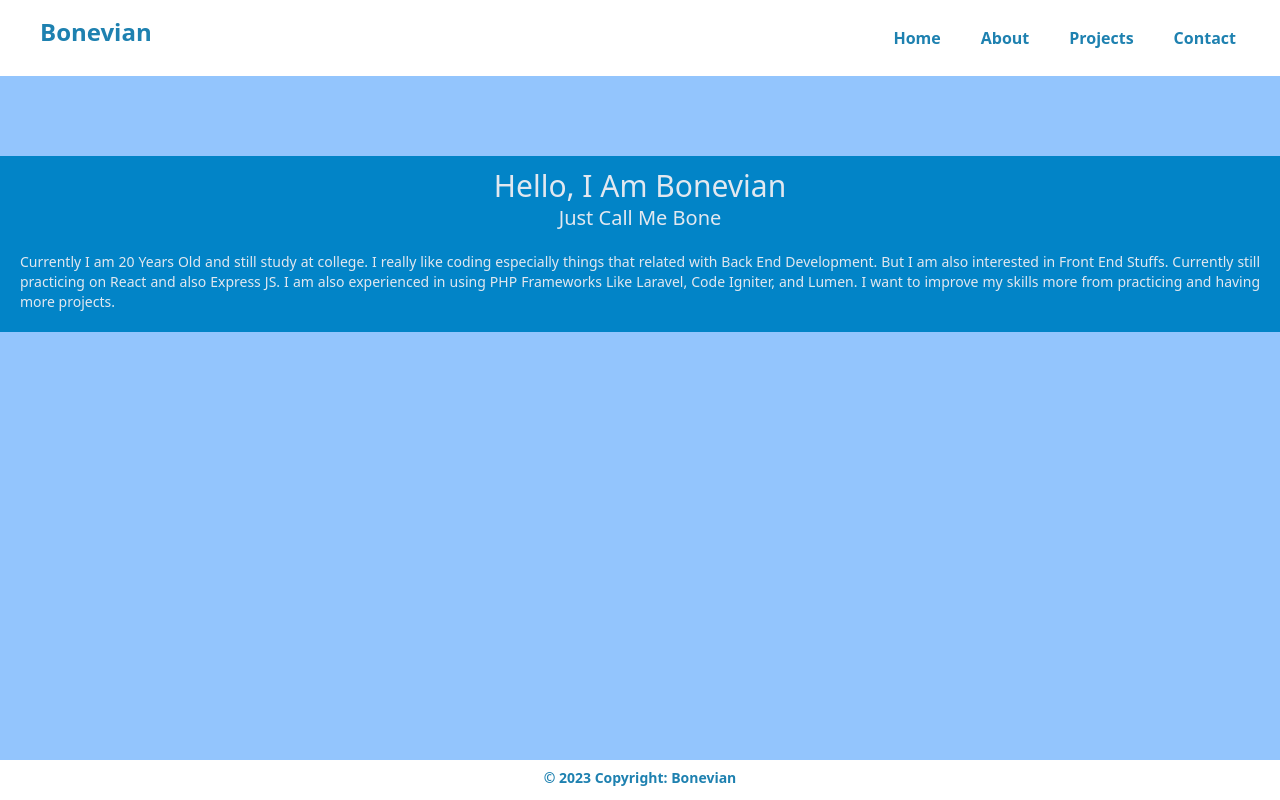
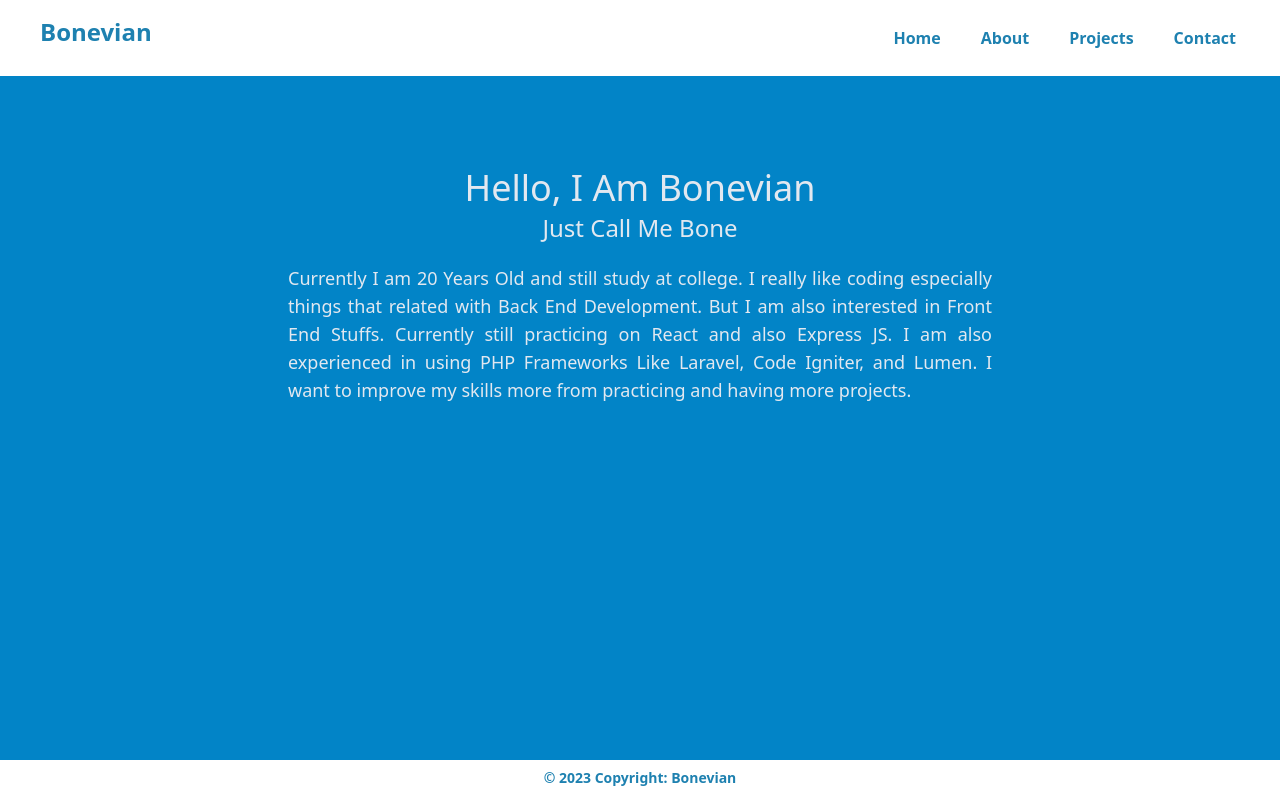
Before and after one commit to MuhammadNazhimMaulana/bonevian-portofolio, a React (Create React App) app: page / in a window 1280 px wide. Built offline with nearby package versions, Linux system fonts and the light colour scheme.

Commit message:
Updating Web Form

```diff
--- a/src/App.js
+++ b/src/App.js
@@ -8,7 +8,7 @@ import { BrowserRouter, Routes, Route } from 'react-router-dom';
 
 function App() {
   return (
-    <div className="flex flex-col h-screen justify-between bg-blue-300">
+    <div className="flex flex-col h-screen justify-between bg-sky-600">
       <BrowserRouter>
         <Navbar />
         <Routes>
--- a/src/components/Navbar.js
+++ b/src/components/Navbar.js
@@ -14,7 +14,7 @@ const Navbar = () => {
     return (
         <div className="top-0 left-0 w-full">
             <div className="md:flex bg-white md:p-4 justify-between">
-                <div className="md:px-6 text-primary flex items-center mb-3 justify-between md:justify-start">
+                <div className="md:px-6 p-3 md:p-0 text-primary flex items-center mb-3 justify-between md:justify-start">
                     <p className="font-bold text-2xl ml-2 md:ml-0">Bonevian</p>
 
                     <button id="hamburger" name="hamburger" onClick={humbergerClick} type="button" className={isActive ? "null md:hidden mr-2 md:mr-0" : "hamburger-active md:hidden mr-2 md:mr-0"}>
@@ -24,10 +24,10 @@ const Navbar = () => {
                     </button>
                 </div>
                 <ul id="nav-menu" onClick={humbergerClick} className={isActive ? "hidden md:flex flex-col md:flex-row items-center" : "null flex flex-col md:flex-row items-center"}>
-                    <li className="md:ml-4"><NavLink to="/" className="text-primary font-bold hover:bg-slate-50 p-3 rounded-full transition-all duration-200">Home</NavLink></li>
-                    <li className="md:ml-4"><NavLink to="/about" className="text-primary font-bold py-3 hover:bg-slate-50 p-3 rounded-full transition-all duration-200">About</NavLink></li>
-                    <li className="md:ml-4"><NavLink to="/projects" className="text-primary font-bold py-3 hover:bg-slate-50 p-3 rounded-full transition-all duration-200">Projects</NavLink></li>
-                    <li className="md:ml-4 md:mr-4"><NavLink to="/contact" className="text-primary font-bold py-3 hover:bg-slate-50 p-3 rounded-full transition-all duration-200">Contact</NavLink></li>
+                    <li className="md:ml-4 w-full text-center border-t-2 border-primary p-1 md:border-none md:p-0"><NavLink to="/" className="nav-item">Home</NavLink></li>
+                    <li className="md:ml-4 w-full text-center border-t-2 border-primary p-1 md:border-none md:p-0"><NavLink to="/about" className="nav-item">About</NavLink></li>
+                    <li className="md:ml-4 w-full text-center border-t-2 border-primary p-1 md:border-none md:p-0"><NavLink to="/projects" className="nav-item">Projects</NavLink></li>
+                    <li className="md:ml-4 w-full text-center border-t-2 border-primary p-1 md:border-none md:p-0 md:mr-4"><NavLink to="/contact" className="nav-item">Contact</NavLink></li>
                 </ul>
             </div>
         </div>
--- a/src/index.css
+++ b/src/index.css
@@ -1,6 +1,10 @@
 @tailwind base;
 @tailwind components;
 @tailwind utilities;
+
+.nav-item{
+    @apply text-primary font-bold py-3 md:hover:bg-slate-50 p-3 rounded-full transition-all duration-200;
+}
 
 .hamburger-line{
     @apply w-[30px] h-[2px] my-2 block bg-primary
--- a/src/pages/Home.js
+++ b/src/pages/Home.js
@@ -1,9 +1,9 @@
 const Home = () => {
     return (
-        <div className="mb-auto mt-20 bg-sky-600 mx-auto text-slate-200">
-            <h1 className="text-center text-3xl mt-3">Hello, I Am Bonevian</h1>
-            <p className="text-center text-xl">Just Call Me Bone</p>
-            <p className="text-justify p-5 text-sm">Currently I am 20 Years Old and still study at college. I really like coding especially things that related with Back End Development. But I am also interested in Front End Stuffs. Currently still practicing on React and also Express JS. I am also experienced in using PHP Frameworks Like Laravel, Code Igniter, and Lumen. I want to improve my skills more from practicing and having more projects.</p>
+        <div className="mb-auto mt-4 md:mt-20 mx-auto text-slate-200">
+            <h1 className="text-center text-3xl md:text-4xl mt-3">Hello, I Am Bonevian</h1>
+            <p className="text-center text-xl md:text-2xl md:mt-1">Just Call Me Bone</p>
+            <p className="text-justify p-5 text-sm md:text-lg md:px-72">Currently I am 20 Years Old and still study at college. I really like coding especially things that related with Back End Development. But I am also interested in Front End Stuffs. Currently still practicing on React and also Express JS. I am also experienced in using PHP Frameworks Like Laravel, Code Igniter, and Lumen. I want to improve my skills more from practicing and having more projects.</p>
         </div>
      );
 }
```
